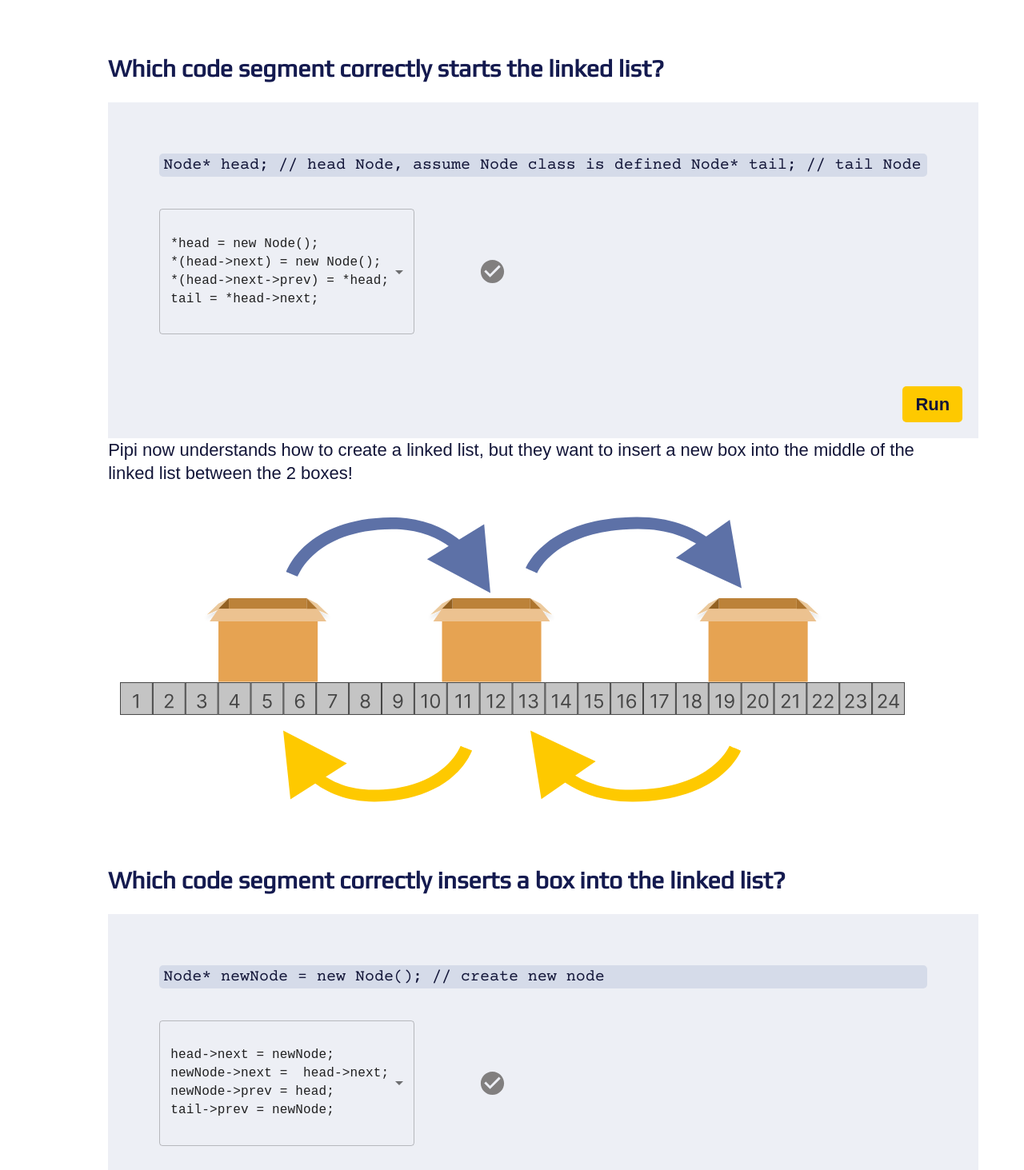
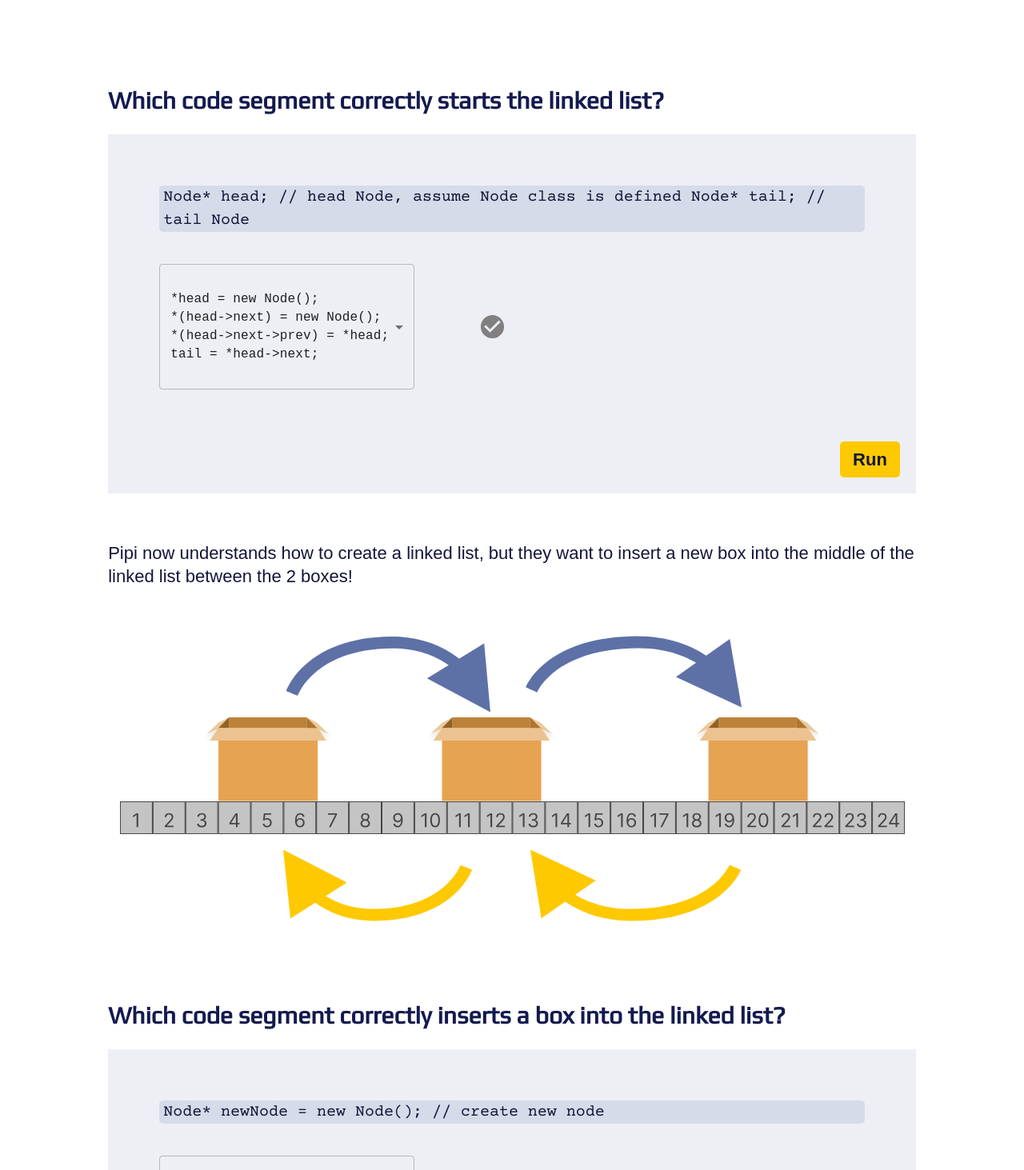
Before and after one commit to uclaacm/parcel-pointers, a React app: page /exercise-6 in a window 1280 px wide. Shown: the part 1087-2550 px from the top of the page at 80% size. Built offline with nearby package versions, Linux system fonts and the light colour scheme; a web font is replaced by a local one.

Commit message:
fix lint

```diff
--- a/src/components/RunCode.tsx
+++ b/src/components/RunCode.tsx
@@ -112,7 +112,7 @@ const RunCode: React.FC<RunCodeProps> = ({ displayText, questions }) => {
               <p style={{ color: answers[index] ? '#31A74B' : '#a80000' }}>
                 {question.answerText.get(selections[index])}
               </p>
-              <div style = {{display: answers[index] ? 'flex' : 'none'}}>
+              <div style={{ display: answers[index] ? 'flex' : 'none' }}>
                 <CopyToClipboard
                   text={question.answer}
                   onCopy={() => {
--- a/src/pages/Exercise6.tsx
+++ b/src/pages/Exercise6.tsx
@@ -159,7 +159,9 @@ const Exercise6: FC = () => {
             <img src={exercise6diagram1} alt="Exercise 6 Diagram 1" />
           </div>
           <h2>Which code segment correctly starts the linked list?</h2>
-          <RunCode questions={question1} displayText={code1} />
+          <div className="exercise6-div">
+            <RunCode questions={question1} displayText={code1} />
+          </div>
           <p>
             Pipi now understands how to create a linked list, but they want to
             insert a new box into the middle of the linked list between the 2
@@ -171,7 +173,9 @@ const Exercise6: FC = () => {
           <h2>
             Which code segment correctly inserts a box into the linked list?
           </h2>
-          <RunCode questions={question2} displayText={code2} />
+          <div className="exercise6-div">
+            <RunCode questions={question2} displayText={code2} />
+          </div>
           <p>Oh no, the box that Pipi added was actually a dud!</p>
           <div className="exercise6-diagram">
             <img src={exercise6diagram3} alt="Exercise 6 Diagram 3" />
@@ -179,7 +183,9 @@ const Exercise6: FC = () => {
           <h2>
             How can we undo this insertion and delete this newly added box?
           </h2>
-          <RunCode questions={question3} displayText={code3} />
+          <div className="exercise6-div">
+            <RunCode questions={question3} displayText={code3} />
+          </div>
           <p>
             We are all done now! Pipi is done playing with these linked boxes
             and wants to clean them up! How can we iteratively go through all
@@ -188,7 +194,9 @@ const Exercise6: FC = () => {
             after we delete the current box!)
           </p>
           <h2>Which code segment correctly deletes the entire linked list?</h2>
-          <RunCode questions={question4} displayText={''} />
+          <div className="exercise6-div">
+            <RunCode questions={question4} displayText={''} />
+          </div>
           <p>
             It is important to note that the exercise of creation, insertion,
             and deletion of the linked list that we did here will have very
--- a/src/styles/Exercise6.scss
+++ b/src/styles/Exercise6.scss
@@ -1,6 +1,12 @@
 .exercise6-diagram {
   display: flex;
   justify-content: center;
-  margin: 40px 0;
-  width: 100%;
+  margin: 60px 0;
 }
+
+.exercise6-div {
+  align-items: center;
+  display: flex;
+  justify-content: center;
+  margin-bottom: 60px;
+}
```
